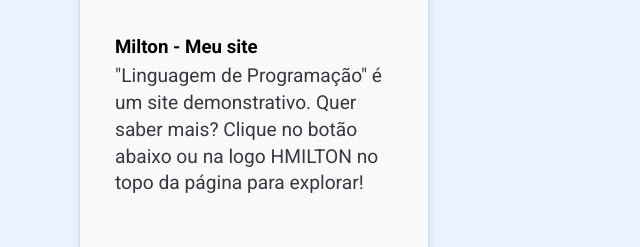
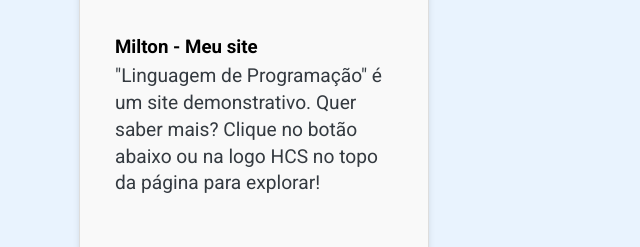
Before and after one commit to heremilton/Hcs, a plain HTML site: page portfolio.html in a window 1280 px wide. Shown: the part 440-687 px from the top of the page, 0-640 px from the left. Drawn offline with Linux system fonts and the light colour scheme.

Commit message:
Add files via upload

```diff
--- a/portfolio.html
+++ b/portfolio.html
@@ -37,7 +37,7 @@
                     <h3>Milton - Meu site</h3>
                     <p>
                         "Linguagem de Programação" é um site demonstrativo.
-                        Quer saber mais? Clique no botão abaixo ou na logo HMILTON no topo da página para explorar!
+                        Quer saber mais? Clique no botão abaixo ou na logo HCS no topo da página para explorar!
                     </p>
                 </div>
                 <div class="card-button">
```
